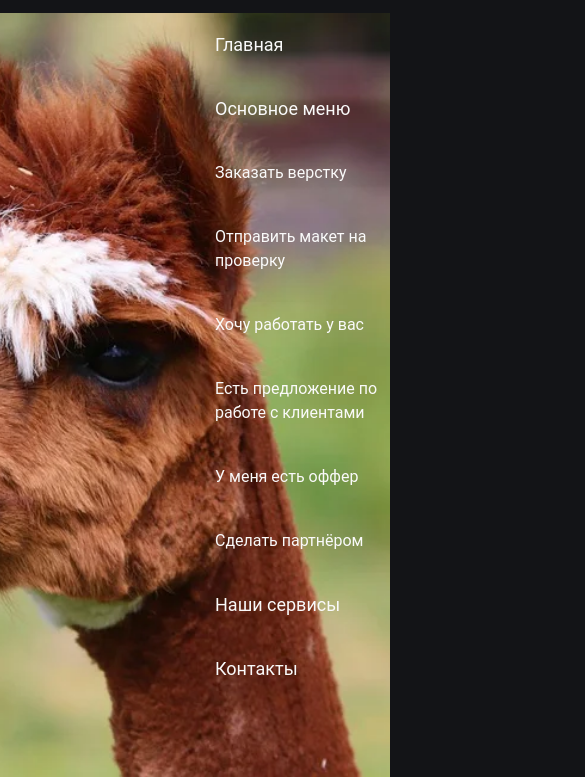
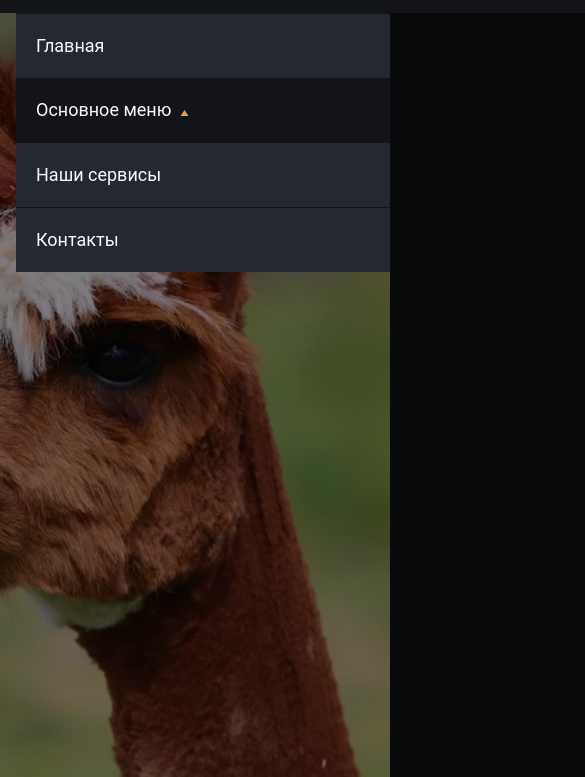
Before and after one commit to mav-design/alpaka-test, a website: page pages/index/index.html in a window 390 px wide. Both pictures are taken after a click on the label 356 px from the left and 40 px from the top of the page. Shown: the part 67-844 px from the top of the page, 585 px wide, since content can reach past the window. Drawn offline with Linux system fonts and the light colour scheme.

Commit message:
finish #2

```diff
--- a/pages/index/index.html
+++ b/pages/index/index.html
@@ -18,11 +18,11 @@
       <ul class="anckors-list">
         <li><a href="#" class="anckors-list__anckor">Главная</a></li>
         <li>
-          <a class="anckors-list__anckor--hover">Основное меню</a>
-          <svg class="anckors-list__triangle--up" xmlns="http://www.w3.org/2000/svg" width="9" height="6"
-            viewBox="0 0 9 6" fill="none">
-            <path d="M4.5359 0L8.5359 6H0.535904L4.5359 0Z" fill="#F2994A" />
-          </svg>
+          <a class="anckors-list__anckor--hover">Основное меню<svg class="anckors-list__triangle--up"
+              xmlns="http://www.w3.org/2000/svg" width="9" height="6" viewBox="0 0 9 6" fill="none">
+              <path d="M4.5359 0L8.5359 6H0.535904L4.5359 0Z" fill="#F2994A" />
+            </svg></a>
+
           <ul class="down-extended-list">
             <li>
               <a href="#" class="down-extended-list__anckor">Заказать верстку</a>
@@ -34,11 +34,11 @@
               <a href="#" class="down-extended-list__anckor">Хочу работать у вас</a>
             </li>
             <li>
-              <a href="#" class="down-extended-list__anckor--hover">Есть предложение по работе с клиентами</a><svg
-                class="down-extended-list__triangle--rigth" xmlns="http://www.w3.org/2000/svg" width="7" height="9"
-                viewBox="0 0 7 9" fill="none">
-                <path d="M6.45999 4.53589L0.459991 8.53589L0.459991 0.535888L6.45999 4.53589Z" fill="#F2994A" />
-              </svg>
+              <a class="down-extended-list__anckor--hover">Есть предложение по работе с клиентами<svg
+                  class="down-extended-list__triangle--rigth" xmlns="http://www.w3.org/2000/svg" width="7" height="9"
+                  viewBox="0 0 7 9" fill="none">
+                  <path d="M6.45999 4.53589L0.459991 8.53589L0.459991 0.535888L6.45999 4.53589Z" fill="#F2994A" />
+                </svg></a>
               <ul class="rigth-extended-list">
                 <li>
                   <a href="#" class="rigth-extended-list__anckor">У меня есть оффер</a>
@@ -67,7 +67,9 @@
       </svg></label>
 
   </header>
-  <main class="main"></main>
+  <main class="main">
+
+  </main>
 </body>
 
 </html>
--- a/pages/index/style.css
+++ b/pages/index/style.css
@@ -38,6 +38,25 @@ li::marker {
     transform: rotate(0deg);
   }
 }
+@keyframes translateBurgerToLeft {
+  from {
+    display: block;
+    transform: translate(100%, 0);
+  }
+  to {
+    transform: translate(0, 0);
+  }
+}
+@keyframes translateBurgerBack {
+  from {
+    display: block;
+    transform: translate(0, 0);
+  }
+  to {
+    transform: translate(100%, 0);
+    display: none;
+  }
+}
 .header {
   padding: 0 22px;
   margin: 0px auto;
@@ -61,7 +80,9 @@ li::marker {
 .logo::first-letter {
   font-weight: 600;
 }
-
+.burger_checkbox {
+  display: none;
+}
 .phone-number {
   display: flex;
   flex-direction: row;
@@ -205,11 +226,13 @@ li::marker {
 }
 
 @media (width>= 376px) and (width<= 769px) {
+  ::-webkit-scrollbar {
+    width: 0;
+  }
   .header {
     padding: 0 22px;
     margin: 0;
     max-width: 769px;
-    width: 100vw;
     height: 80px;
     display: flex;
     flex-direction: row;
@@ -219,9 +242,9 @@ li::marker {
   .navigation {
     display: none;
     position: absolute;
-    transform: translate(50%, 0);
-    right: 0;
+    right: 0px;
     top: 80px;
+    transition: right 1s linear;
   }
   .anckors-list {
     position: relative;
@@ -229,34 +252,72 @@ li::marker {
   .burger {
     cursor: pointer;
   }
-  .burger_checkbox {
-    display: none;
-  }
+
   .anckors-list {
     height: fit-content;
   }
-  .anckors-list__triangle--up {
-    display: none;
-  }
-  .down-extended-list__triangle--rigth {
-    display: none;
-  }
 
   .anckors-list__anckor,
-  .anckors-list__anckor--hover {
+  .anckors-list__anckor--hover,
+  .anckors-list__anckor--active {
+    width: 374px;
     font-size: 18px;
-    padding: 20px 205px 20px 20px;
+    padding: 20px 0px 20px 20px;
   }
   .down-extended-list__anckor,
   .down-extended-list__anckor--hover,
   .rigth-extended-list__anckor,
-  .rigth-extended-list__anckor--hover {
+  .rigth-extended-list__anckor--hover,
+  .down-extended-list__anckor--active {
     font-size: 16px;
-
-    padding: 20px 205px 20px 20px;
+    width: 374px;
+    padding: 20px 0px 20px 20px;
+  }
+  .anckors-list__anckor,
+  .rigth-extended-list__anckor,
+  .down-extended-list__anckor {
+    background: #252830;
+    border-top: 1px solid #131417;
+  }
+  .anckors-list__anckor--active,
+  .anckors-list__anckor--hover,
+  .down-extended-list__anckor--hover,
+  .rigth-extended-list__anckor--hover,
+  .down-extended-list__anckor--active {
+    background: #131417;
+  }
+  li:has(.anckors-list__anckor--hover),
+  li:has(.down-extended-list__anckor--hover) {
+    position: relative;
+  }
+  .anckors-list__triangle--up {
+    position: relative;
+    transform: rotate(0deg);
+    left: 9px;
+  }
+  .down-extended-list__triangle--rigth {
+    position: relative;
+    transform: rotate(270deg);
+    left: 9px;
+  }
+  .anckors-list__anckor--hover ~ ul,
+  .anckors-list__anckor ~ ul,
+  .down-extended-list__anckor--hover ~ ul,
+  .down-extended-list__anckor ~ ul {
+    display: none;
+  }
+  .down-extended-list__anckor--active ~ ul,
+  .down-extended-list__anckor--active ~ ul {
+    display: block;
   }
 
   .burger_checkbox:checked ~ .navigation {
     display: block;
+    animation: translateBurgerToLeft 1s forwards;
+    box-shadow: 0px 800px 0 800px rgba(0, 0, 0, 0.5);
+  }
+
+  .burger_checkbox:not(:checked) ~ .navigation {
+    animation: translateBurgerBack 1s forwards;
   }
 }
```
